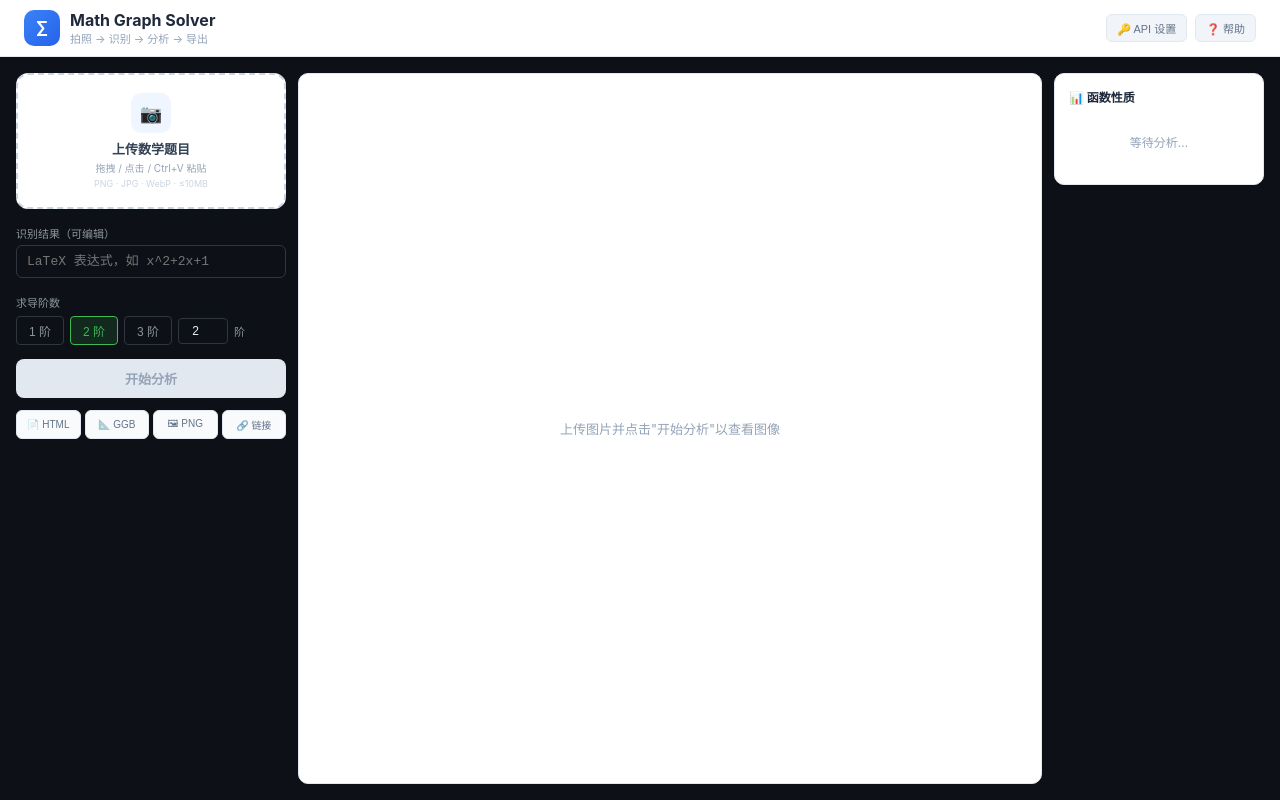
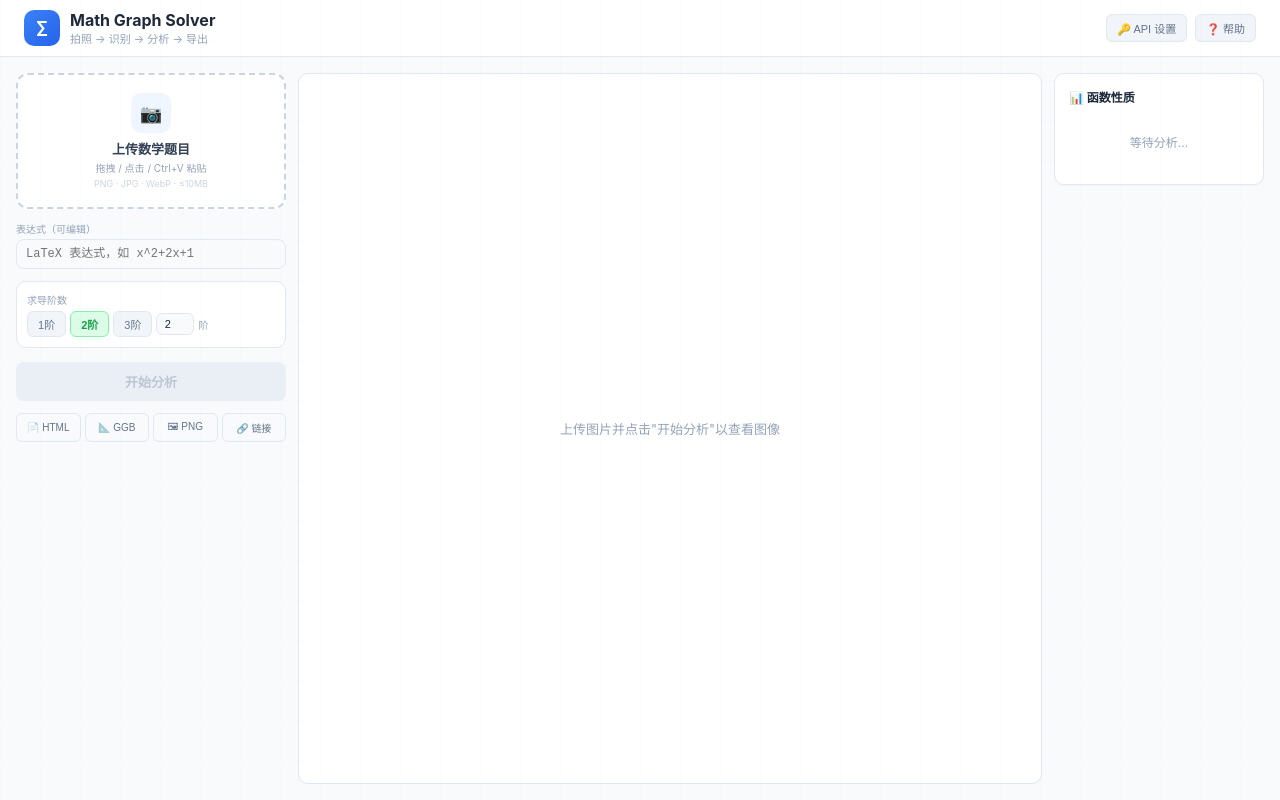
Before and after one commit to Sy1via-sys/miaomath-frontend, a React (Vite) app: page / in a window 1280 px wide. Built offline with nearby package versions, Linux system fonts and the light colour scheme.

Commit message:
feat: v2 App wire-up with LLM flow, white theme CSS, geometric backgrounds

```diff
--- a/src/App.css
+++ b/src/App.css
@@ -5,8 +5,8 @@
 }
 
 body {
-  background: #0d1117;
-  color: #e6edf3;
+  background: #f8fafc;
+  color: #1e293b;
   font-family: -apple-system, BlinkMacSystemFont, "Segoe UI", "PingFang SC",
     "Microsoft YaHei", sans-serif;
   overflow: hidden;
@@ -16,21 +16,66 @@ body {
   height: 100vh;
   display: flex;
   flex-direction: column;
+  position: relative;
 }
 
-::-webkit-scrollbar {
-  width: 6px;
+/* Geometric background texture */
+.app::before {
+  content: "";
+  position: fixed;
+  inset: 0;
+  opacity: 0.04;
+  pointer-events: none;
+  z-index: 0;
+  background-image:
+    linear-gradient(rgba(59, 130, 246, 0.3) 1px, transparent 1px),
+    linear-gradient(90deg, rgba(59, 130, 246, 0.3) 1px, transparent 1px);
+  background-size: 40px 40px;
 }
 
-::-webkit-scrollbar-track {
-  background: transparent;
+/* Button base transitions */
+button {
+  transition: all 0.2s ease;
 }
 
-::-webkit-scrollbar-thumb {
-  background: #30363d;
-  border-radius: 3px;
+button:hover:not(:disabled) {
+  transform: translateY(-1px);
 }
 
-::-webkit-scrollbar-thumb:hover {
-  background: #484f58;
+button:active:not(:disabled) {
+  transform: translateY(0) scale(0.98);
 }
+
+button:disabled {
+  cursor: not-allowed;
+  opacity: 0.6;
+}
+
+/* Input focus */
+input:focus {
+  outline: none;
+  border-color: #3b82f6 !important;
+  box-shadow: 0 0 0 3px rgba(59, 130, 246, 0.1);
+}
+
+/* Analyze button hover */
+.btn-analyze:hover:not(:disabled) {
+  transform: translateY(-1px);
+  box-shadow: 0 4px 12px rgba(59, 130, 246, 0.35) !important;
+}
+
+.btn-analyze:active:not(:disabled) {
+  transform: translateY(0) scale(0.98);
+}
+
+/* Scrollbar */
+::-webkit-scrollbar { width: 5px; }
+::-webkit-scrollbar-track { background: transparent; }
+::-webkit-scrollbar-thumb { background: #cbd5e1; border-radius: 3px; }
+::-webkit-scrollbar-thumb:hover { background: #94a3b8; }
+
+/* Loading pulse */
+@keyframes pulse {
+  0%, 100% { opacity: 1; }
+  50% { opacity: 0.5; }
+}
--- a/src/App.jsx
+++ b/src/App.jsx
@@ -5,42 +5,62 @@ import InputPanel from "./components/InputPanel/InputPanel";
 import GraphPanel from "./components/GraphPanel/GraphPanel";
 import AnalysisPanel from "./components/AnalysisPanel/AnalysisPanel";
 import ErrorToast from "./components/ErrorToast";
+import SettingsModal from "./components/SettingsModal";
 import { useOcr } from "./hooks/useOcr";
 import { useAnalysis } from "./hooks/useAnalysis";
 import { useGeoGebra } from "./hooks/useGeoGebra";
-import { fileToBase64 } from "./api/client";
+import { useRecognize } from "./hooks/useRecognize";
+import { useSettings } from "./hooks/useSettings";
+import { fileToBase64, exportGraph } from "./api/client";
 import "./App.css";
 
 export default function App() {
-  const [imageFile, setImageFile] = useState(null);
   const [latex, setLatex] = useState("");
   const [derivativeOrder, setDerivativeOrder] = useState(2);
   const [globalError, setGlobalError] = useState(null);
+  const [problemType, setProblemType] = useState("");
+  const [expressions, setExpressions] = useState([]);
+  const [showSettings, setShowSettings] = useState(false);
 
+  const { settings, saveSettings, hasSettings } = useSettings();
   const ocr = useOcr();
   const analysis = useAnalysis();
   const geogebra = useGeoGebra();
+  const recognize = useRecognize();
 
-  const handleUpload = useCallback(
-    async (file) => {
-      setImageFile(file);
+  const isGeometry = problemType && problemType !== "function";
+
+  const handleUpload = useCallback(async (file) => {
     setLatex("");
+    setProblemType("");
+    setExpressions([]);
     setGlobalError(null);
 
     try {
       const base64 = await fileToBase64(file);
+
+      if (hasSettings) {
+        const result = await recognize.recognize(base64, settings.endpoint, settings.apiKey, settings.model);
+        if (result.success) {
+          setProblemType(result.type);
+          setExpressions(result.expressions);
+          if (result.latex) setLatex(result.latex);
+          return;
+        }
+        setGlobalError(result.error);
+      }
+
+      // Fallback to Mathpix
       const ocrResult = await ocr.recognize(base64);
       if (ocrResult.success) {
         setLatex(ocrResult.latex);
       } else {
-          setGlobalError(ocrResult.error);
+        setGlobalError(ocrResult.error || "识别失败，请手动输入表达式");
       }
     } catch (err) {
       setGlobalError("上传或识别失败，请重试");
     }
-    },
-    [ocr],
-  );
+  }, [hasSettings, settings, recognize, ocr]);
 
   const handleAnalyze = useCallback(async () => {
     if (!latex.trim()) return;
@@ -48,20 +68,44 @@ export default function App() {
 
     const [analysisResult] = await Promise.all([
       analysis.analyze(latex, derivativeOrder),
-      geogebra.generate(latex, derivativeOrder),
+      geogebra.generate(latex, derivativeOrder, problemType || "function", []),
     ]);
 
     if (!analysisResult.success) {
       setGlobalError(analysisResult.error || "分析失败");
     }
-    if (geogebra.commands.length === 0 && geogebra.error) {
-      setGlobalError(geogebra.error);
+  }, [latex, derivativeOrder, analysis, geogebra, problemType]);
+
+  const handleExport = useCallback(async (format) => {
+    if (geogebra.commands.length === 0) {
+      setGlobalError("请先分析后再导出");
+      return;
     }
-  }, [latex, derivativeOrder, analysis, geogebra]);
+    try {
+      if (format === "link") {
+        const base64 = btoa(JSON.stringify(geogebra.commands));
+        await navigator.clipboard.writeText(`${window.location.origin}?g=${base64}`);
+        setGlobalError(null);
+        alert("链接已复制到剪贴板");
+      } else if (format === "png") {
+        setGlobalError("PNG 导出请使用 GeoGebra 画布自带的截图功能");
+      } else {
+        const blob = await exportGraph(geogebra.commands, format);
+        const url = URL.createObjectURL(blob);
+        const a = document.createElement("a");
+        a.href = url;
+        a.download = format === "html" ? "math-graph.html" : "math-graph.ggb";
+        a.click();
+        URL.revokeObjectURL(url);
+      }
+    } catch (err) {
+      setGlobalError("导出失败，请重试");
+    }
+  }, [geogebra.commands]);
 
   return (
     <div className="app">
-      <Header />
+      <Header onOpenSettings={() => setShowSettings(true)} />
       <MainLayout
         left={
           <InputPanel
@@ -70,13 +114,22 @@ export default function App() {
             onLatexChange={setLatex}
             derivativeOrder={derivativeOrder}
             onOrderChange={setDerivativeOrder}
-            ocrLoading={ocr.loading}
-            ocrError={ocr.error}
+            ocrLoading={ocr.loading || recognize.loading}
+            ocrError={ocr.error || recognize.error}
             analyzeLoading={analysis.loading || geogebra.loading}
             onAnalyze={handleAnalyze}
+            problemType={problemType}
+            expressions={expressions}
+            onExport={handleExport}
+            isGeometry={isGeometry}
           />
         }
-        center={<GraphPanel commands={geogebra.commands} />}
+        center={
+          <GraphPanel
+            commands={geogebra.commands}
+            isGeometry={isGeometry}
+          />
+        }
         right={
           <AnalysisPanel
             result={analysis.result}
@@ -86,6 +139,13 @@ export default function App() {
         }
       />
       <ErrorToast message={globalError} onClose={() => setGlobalError(null)} />
+      {showSettings && (
+        <SettingsModal
+          settings={settings}
+          onSave={saveSettings}
+          onClose={() => setShowSettings(false)}
+        />
+      )}
     </div>
   );
 }
--- a/src/components/InputPanel/DerivativeSelector.jsx
+++ b/src/components/InputPanel/DerivativeSelector.jsx
@@ -1,51 +1,19 @@
 export default function DerivativeSelector({ order, onChange, disabled }) {
-  const presets = [1, 2, 3];
-
   return (
-    <div style={{ marginTop: "10px" }}>
-      <div style={{ color: "#8b949e", fontSize: "11px", marginBottom: "6px" }}>
-        求导阶数
-      </div>
-      <div style={{ display: "flex", gap: "6px", alignItems: "center" }}>
-        {presets.map((n) => (
-          <button
-            key={n}
-            onClick={() => onChange(n)}
-            disabled={disabled}
-            style={{
-              padding: "5px 12px",
-              borderRadius: "4px",
-              border: order === n ? "1px solid #3fb950" : "1px solid #30363d",
-              background: order === n ? "#3fb95022" : "#0d1117",
-              color: order === n ? "#3fb950" : "#8b949e",
-              fontSize: "12px",
-              cursor: disabled ? "not-allowed" : "pointer",
-              opacity: disabled ? 0.5 : 1,
-            }}
-          >
-            {n} 阶
+    <div style={{ background: "#fff", border: "1px solid #e2e8f0", borderRadius: "10px", padding: "10px", marginTop: "6px" }}>
+      <div style={{ color: "#94a3b8", fontSize: "10px", marginBottom: "4px" }}>求导阶数</div>
+      <div style={{ display: "flex", gap: "4px", alignItems: "center" }}>
+        {[1, 2, 3].map((n) => (
+          <button key={n} onClick={() => onChange(n)} disabled={disabled}
+            style={{ padding: "4px 10px", borderRadius: "6px", fontSize: "11px", cursor: disabled ? "not-allowed" : "pointer", border: order === n ? "1px solid #86efac" : "1px solid #e2e8f0", background: order === n ? "#dcfce7" : "#f1f5f9", color: order === n ? "#16a34a" : "#64748b", fontWeight: order === n ? 600 : 400 }}>
+            {n}阶
           </button>
         ))}
-        <input
-          type="number"
-          min={1}
-          max={10}
-          value={order}
+        <input type="number" min={1} max={10} value={order}
           onChange={(e) => onChange(Math.max(1, Math.min(10, parseInt(e.target.value) || 1)))}
           disabled={disabled}
-          style={{
-            width: "50px",
-            padding: "5px 6px",
-            background: "#0d1117",
-            border: "1px solid #30363d",
-            borderRadius: "4px",
-            color: "#e6edf3",
-            fontSize: "12px",
-            textAlign: "center",
-            outline: "none",
-          }}
-        />
-        <span style={{ color: "#8b949e", fontSize: "11px" }}>阶</span>
+          style={{ width: "38px", padding: "4px", background: "#f8fafc", border: "1px solid #e2e8f0", borderRadius: "6px", color: "#1e293b", fontSize: "11px", textAlign: "center" }} />
+        <span style={{ color: "#94a3b8", fontSize: "10px" }}>阶</span>
       </div>
     </div>
   );
--- a/src/components/InputPanel/OcrResult.jsx
+++ b/src/components/InputPanel/OcrResult.jsx
@@ -1,49 +1,15 @@
 export default function OcrResult({ latex, loading, error, onChange }) {
   return (
-    <div style={{ marginTop: "10px" }}>
-      <div style={{ color: "#8b949e", fontSize: "11px", marginBottom: "4px" }}>
-        识别结果（可编辑）
-      </div>
+    <div style={{ marginTop: "6px" }}>
+      <div style={{ color: "#94a3b8", fontSize: "10px", marginBottom: "3px" }}>表达式（可编辑）</div>
       {loading ? (
-        <div style={{
-          background: "#0d1117",
-          borderRadius: "6px",
-          padding: "10px",
-          textAlign: "center",
-          color: "#8b949e",
-          fontSize: "13px",
-        }}>
-          识别中...
-        </div>
+        <div style={{ background: "#f8fafc", borderRadius: "6px", padding: "8px", textAlign: "center", color: "#94a3b8", fontSize: "12px" }}>识别中...</div>
       ) : error ? (
-        <div style={{
-          background: "#f8514911",
-          borderRadius: "6px",
-          padding: "10px",
-          color: "#f85149",
-          fontSize: "12px",
-        }}>
-          {error}
-        </div>
+        <div style={{ background: "#fef2f2", borderRadius: "6px", padding: "8px", color: "#ef4444", fontSize: "11px" }}>{error}</div>
       ) : (
-        <input
-          type="text"
-          value={latex}
-          onChange={(e) => onChange(e.target.value)}
+        <input type="text" value={latex} onChange={(e) => onChange(e.target.value)}
           placeholder="LaTeX 表达式，如 x^2+2x+1"
-          style={{
-            width: "100%",
-            boxSizing: "border-box",
-            padding: "8px 10px",
-            background: "#0d1117",
-            border: "1px solid #30363d",
-            borderRadius: "6px",
-            color: "#e6edf3",
-            fontSize: "13px",
-            fontFamily: "monospace",
-            outline: "none",
-          }}
-        />
+          style={{ width: "100%", boxSizing: "border-box", padding: "7px 9px", background: "#f8fafc", border: "1px solid #e2e8f0", borderRadius: "8px", color: "#1e293b", fontSize: "12px", fontFamily: "monospace" }} />
       )}
     </div>
   );
```
Also changed, not shown: src/components/AnalysisPanel/DerivativeList.jsx (+3 -12 lines), src/components/AnalysisPanel/PropertyCard.jsx (+4 -12 lines), src/components/ErrorToast.jsx (+2 -17 lines). Lines whose indentation alone changed are shown as unchanged.
